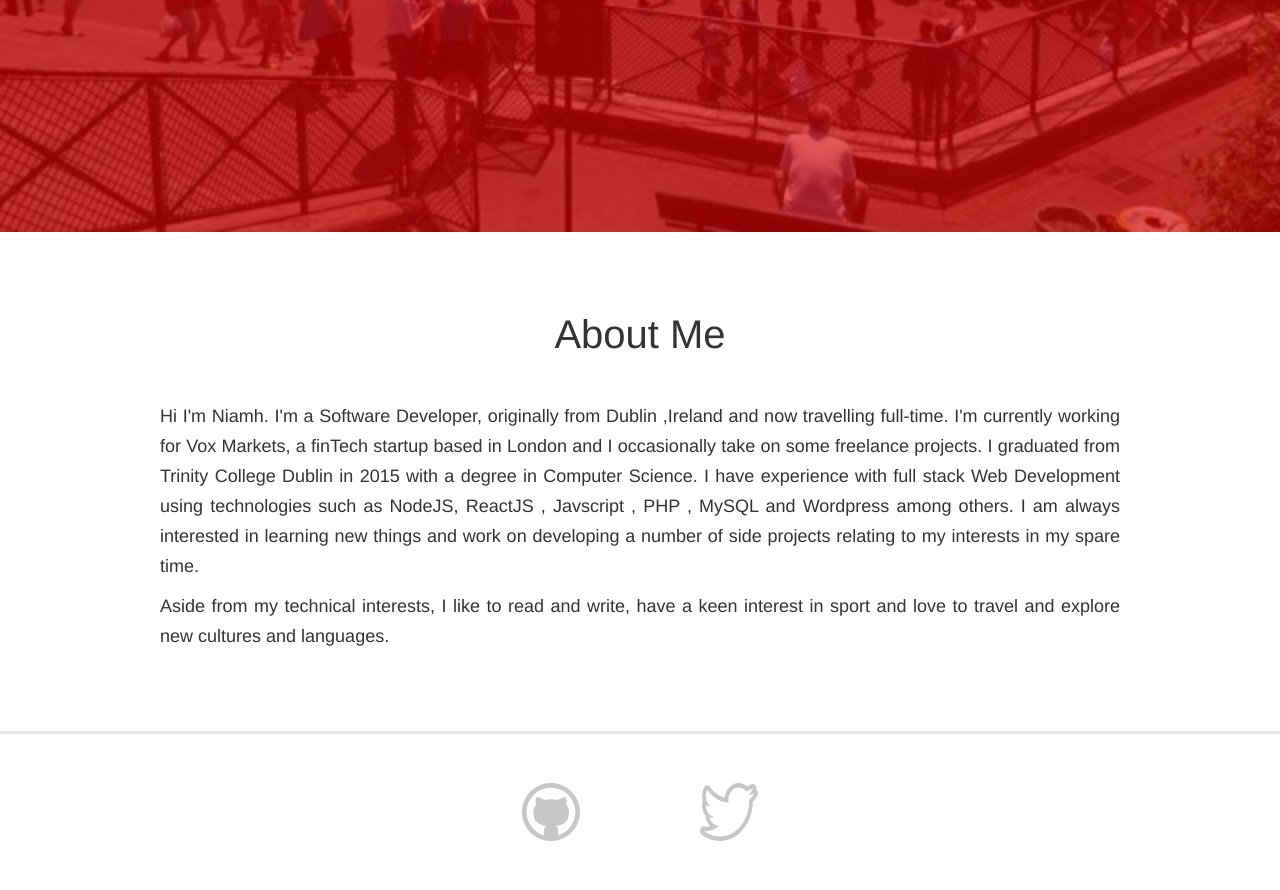
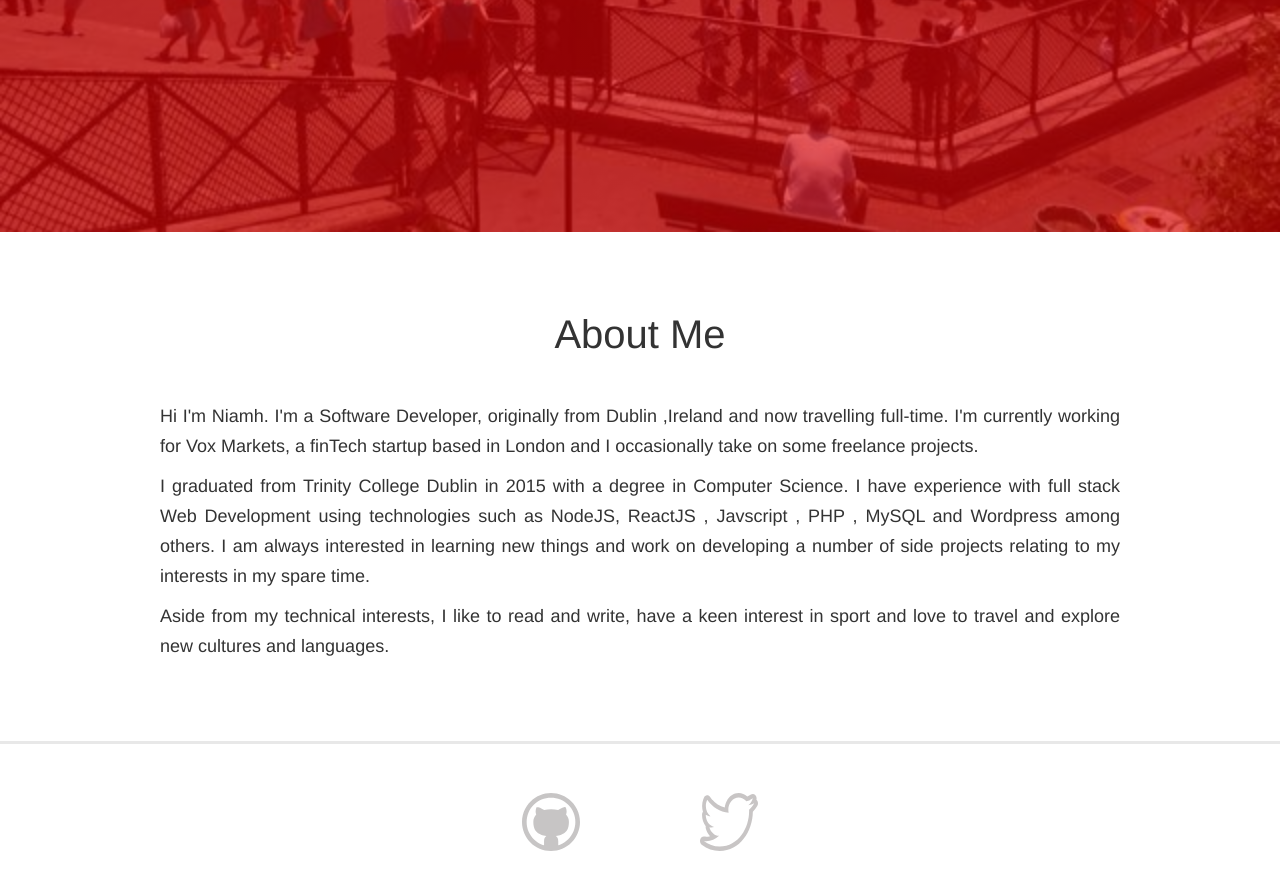
Before and after one commit to nileahtobhair/nileahtobhair.github.io, a Jekyll site: the page built from index.html, in a window 1280 px wide and 900 px high, scrolled down 725 px. Shown: the top 890 px of the window. Built offline with Jekyll 4.4.1, drawn with Linux system fonts in a browser that asks for light colours; the list of posts is cut into pages by our own code.

Commit message:
change bio

```diff
--- a/index.html
+++ b/index.html
@@ -15,7 +15,8 @@ layout: default
 	    </div>
 		<div class='about-page'>
 			<h1 id='about-me'>About Me</h1>
-			<p>Hi I'm Niamh. I'm a Software Developer, originally from Dublin ,Ireland and now travelling full-time. I'm currently working for Vox Markets, a finTech startup based in London and I occasionally take on some freelance projects. I graduated from Trinity College Dublin in 2015 with a degree in Computer Science. I have experience with full stack Web Development using technologies such as NodeJS, ReactJS , Javscript , PHP , MySQL and Wordpress among others. I am always interested in learning new things and work on developing a number of side projects relating to my interests in my spare time.</p>
+			<p>Hi I'm Niamh. I'm a Software Developer, originally from Dublin ,Ireland and now travelling full-time. I'm currently working for Vox Markets, a finTech startup based in London and I occasionally take on some freelance projects. </p>
+			<p>I graduated from Trinity College Dublin in 2015 with a degree in Computer Science. I have experience with full stack Web Development using technologies such as NodeJS, ReactJS , Javscript , PHP , MySQL and Wordpress among others. I am always interested in learning new things and work on developing a number of side projects relating to my interests in my spare time.</p>
 			<p> Aside from my technical interests, I like to read and write, have a keen interest in sport and love to travel and explore new cultures and languages. </p>
 		</div>
 
```
